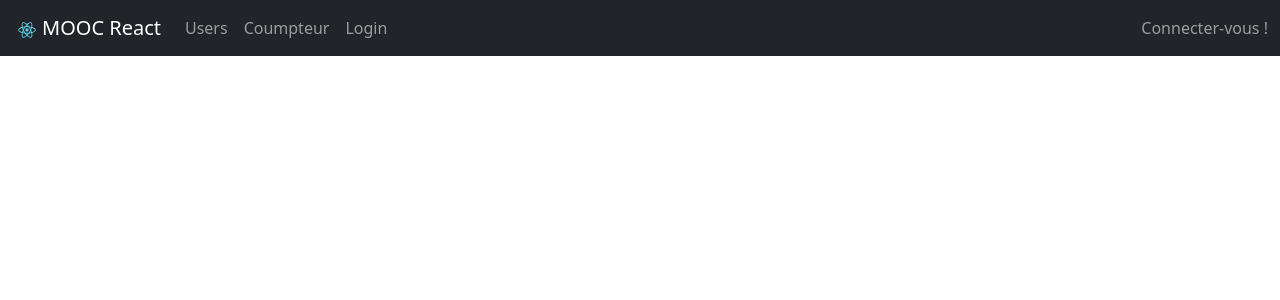
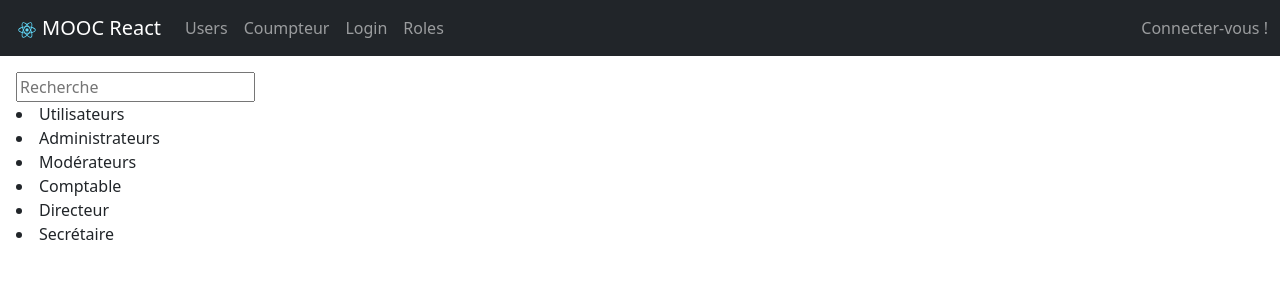
Before and after one commit to Gael-Mousset/mooc-react, a React (Create React App) app: page /roles in a window 1280 px wide. Shown: the top 300 px of the page. Built offline with nearby package versions, Linux system fonts and the light colour scheme.

Commit message:
Chapitre 15 - Mise en pratique complète

```diff
--- a/src/App.jsx
+++ b/src/App.jsx
@@ -4,6 +4,7 @@ import Header from "./components/Header";
 import UserList from "./pages/UserList";
 import SimLogin from "./pages/SimLogin";
 import { Route, Routes } from "react-router";
+import Roles from "./pages/Roles";
 
 function App() {
   const [user, setUser] = useState("");
@@ -16,6 +17,7 @@ function App() {
           <Route path="/" element={<UserList />} />
           <Route path="/counter" element={<Counter />} />
           <Route path="/login" element={<SimLogin setUser={setUser} />} />
+          <Route path="/roles" element={<Roles setUser={setUser} />} />
         </Routes>
       </div>
     </div>
--- a/src/components/Header.jsx
+++ b/src/components/Header.jsx
@@ -39,6 +39,11 @@ function Header(props) {
                 Login
               </Link>
             </li>
+            <li className="nav-item">
+              <Link to="/roles" className="nav-link">
+                Roles
+              </Link>
+            </li>
           </ul>
           <div className="navbar-text">{login}</div>
         </div>
--- /dev/null
+++ b/src/pages/Roles.jsx
@@ -0,0 +1,42 @@
+import React, { useCallback, useEffect, useState } from "react";
+
+const roles = [
+  "Utilisateurs",
+  "Administrateurs",
+  "Modérateurs",
+  "Comptable",
+  "Directeur",
+  "Secrétaire",
+];
+
+function Roles(props) {
+  const [criteria, setCriteria] = useState("");
+  const handleChange = useCallback((event) => {
+    setCriteria(event.target.value);
+  }, []);
+
+  const [rolesFiltered, setRolesFiltered] = useState([]);
+  useEffect(() => {
+    setRolesFiltered(
+      roles.filter((role) =>
+        role.toLowerCase().includes(criteria.toLowerCase())
+      )
+    );
+  }, [criteria]);
+  return (
+    <div>
+      <input
+        type="text"
+        placeholder="Recherche"
+        value={criteria}
+        onChange={handleChange}
+      />
+      <br />
+      {rolesFiltered.length
+        ? rolesFiltered.map((roles, index) => <li key={index}>{roles}</li>)
+        : "Aucune correspondance à ce critère de recherche"}
+    </div>
+  );
+}
+
+export default Roles;
```
